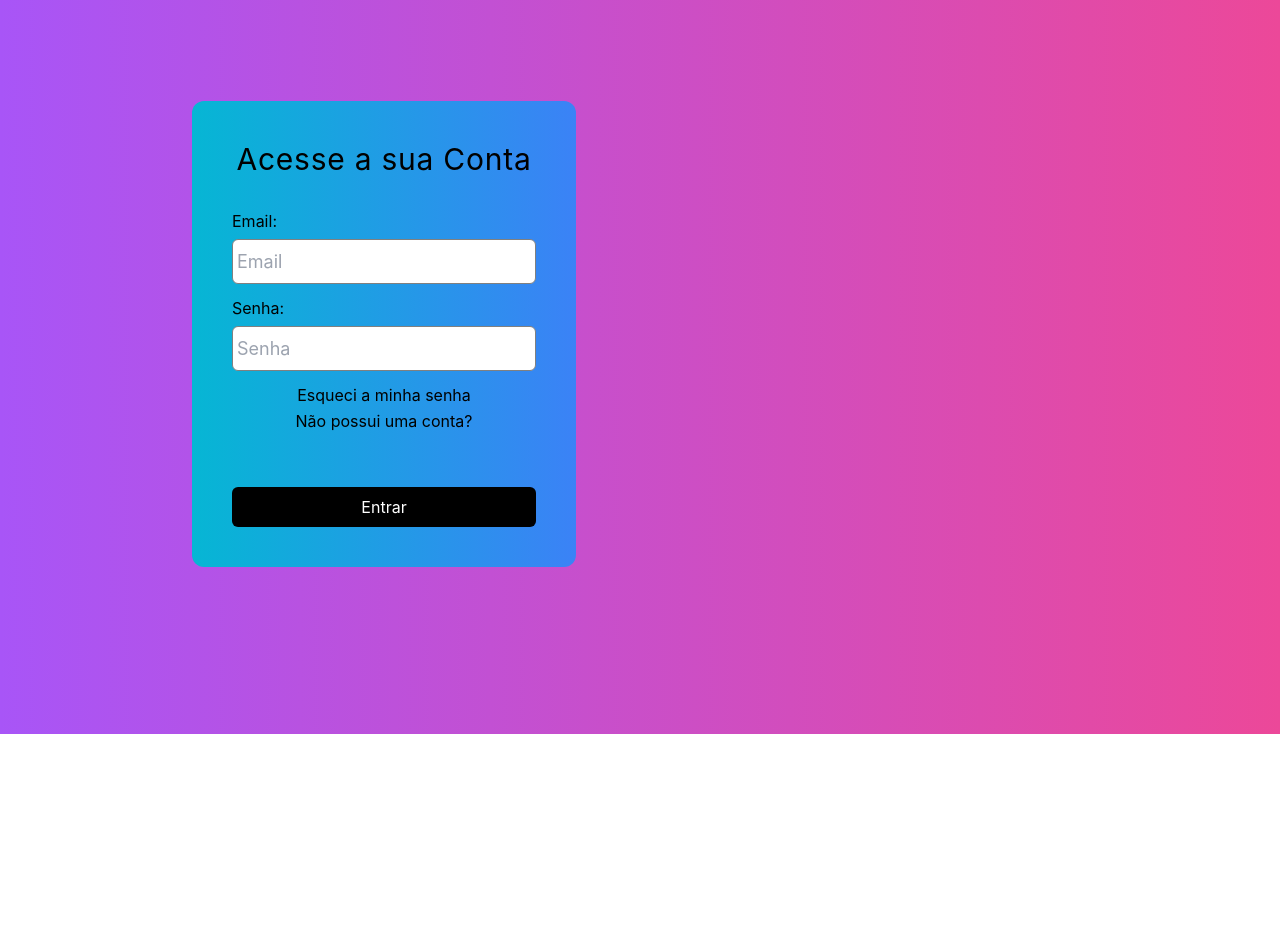
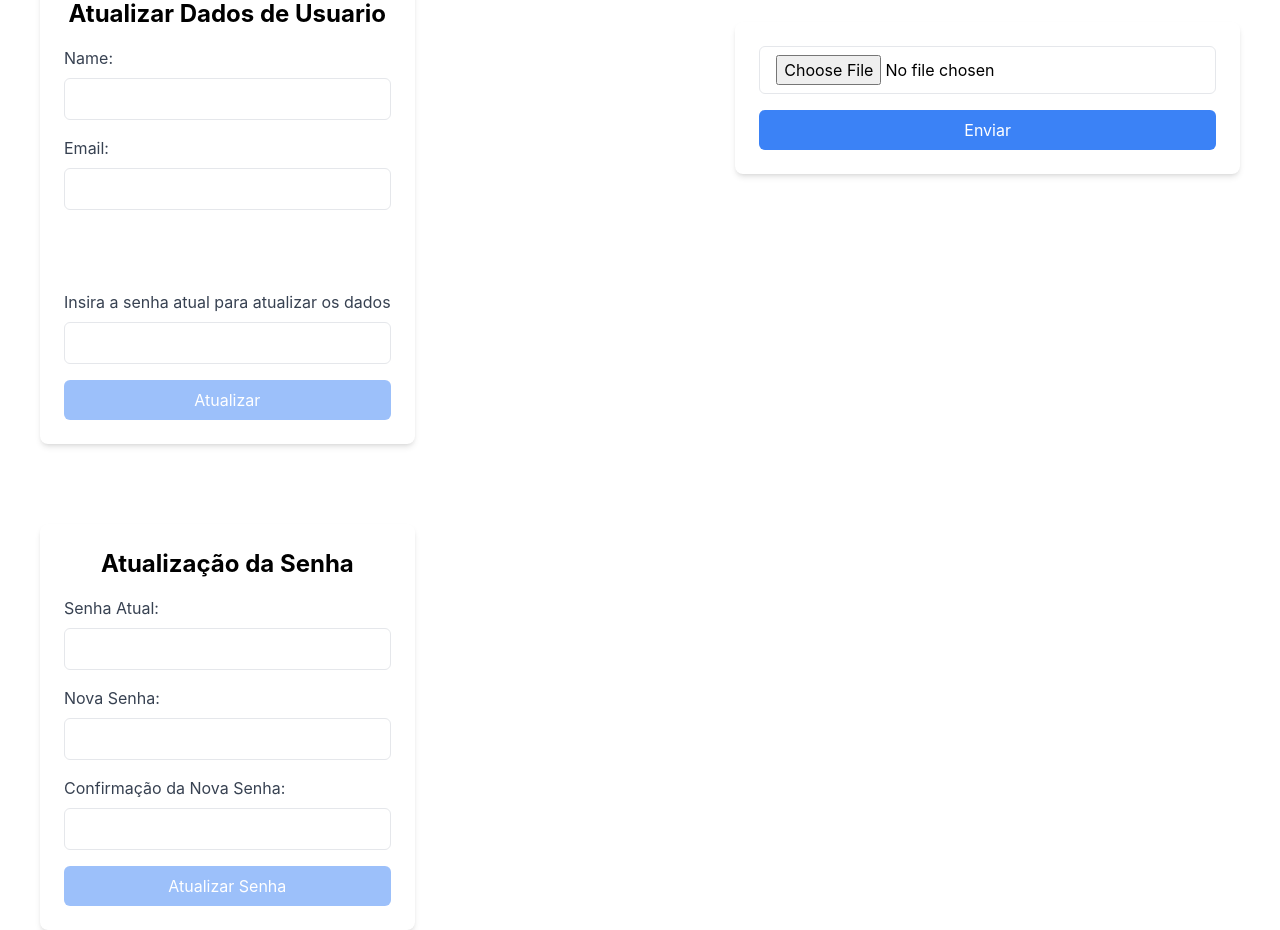
Before and after one commit to tcc-lucas-dafne/tcc-bank, a React (Create React App) app: page /user in a window 1280 px wide. Before the commit this address led to /login. Shown: the part 130-1060 px from the top of the page. Before the commit the page ends 864 px from the top, so only its background shows below. Built offline with nearby package versions, Linux system fonts and the light colour scheme; no server answers.

Commit message:
feat: atualizacao dados usuario. upload de documento
Co-authored-by: DafneM <moretti.dafne2@gmail.com>

```diff
--- a/src/App.css
+++ b/src/App.css
@@ -1,5 +1,6 @@
 .App {
   text-align: center;
+  min-height: 100vh;
 }
 
 .App-logo {
--- a/src/components/Navigation/index.tsx
+++ b/src/components/Navigation/index.tsx
@@ -1,9 +1,15 @@
 import { FontAwesomeIcon } from '@fortawesome/react-fontawesome';
 import { faBuildingColumns, faUser } from '@fortawesome/free-solid-svg-icons';
 import { useAppContext } from '../../context';
+import { useNavigate } from 'react-router-dom';
 
 const Navigation = () => {
   const { user } = useAppContext();
+  const navigate = useNavigate();
+
+  const redirectToUserConfigPage = () => {
+    navigate("/user");
+  };
 
   return (
     <div className='flex bg-stone-400 py-4 px-4 items-center justify-between'>
@@ -12,7 +18,7 @@ const Navigation = () => {
         <h1 className='text-xl font-bold'>MyBank</h1>
       </div>
       {user && (
-        <div>
+        <div className='cursor-pointer' onClick={redirectToUserConfigPage}>
           <FontAwesomeIcon icon={faUser} size="xl" />
           <span className='ml-2 text-md font-bold'>
             {user.name}
--- /dev/null
+++ b/src/pages/UserUpdate/index.tsx
@@ -0,0 +1,199 @@
+import { ChangeEvent, FormEvent, useEffect, useState } from "react";
+
+const UserUpdate = () => {
+  const [file, setFile] = useState<File | null>(null);
+
+  const [userData, setUserData] = useState({
+    name: '',
+    email: '',
+    password: '',
+  });
+
+  const [passwordData, setPasswordData] = useState({
+    currentPassword: '',
+    newPassword: '',
+    confirmNewPassword: '',
+  });
+
+  const [isUserDataValid, setIsUserDataValid] = useState<boolean>(false);
+  const [isPasswordDataValid, setIsPasswordDataValid] = useState<boolean>(false);
+
+  useEffect(() => {
+    const isUserDataFilled = userData.name && userData.email && userData.password;
+    setIsUserDataValid(!!isUserDataFilled);
+  }, [userData]);
+
+  useEffect(() => {
+    const isPasswordDataFilled = passwordData.currentPassword && passwordData.newPassword && passwordData.confirmNewPassword;
+    setIsPasswordDataValid(!!isPasswordDataFilled && (passwordData.newPassword === passwordData.confirmNewPassword));
+  }, [passwordData]);
+
+  const handleUserDataChange = (event: React.ChangeEvent<HTMLInputElement>) => {
+    const { name, value } = event.target;
+    setUserData({
+      ...userData,
+      [name]: value,
+    });
+  };
+
+  const handlePasswordDataChange = (event: React.ChangeEvent<HTMLInputElement>) => {
+    const { name, value } = event.target;
+    setPasswordData({
+      ...passwordData,
+      [name]: value,
+    });
+  };
+
+  const handleUserDataSubmit = (e: any) => {
+    e.preventDefault();
+    // TODO: Atualização usuario
+  };
+
+  const handlePasswordDataSubmit = (e: any) => {
+    e.preventDefault();
+    // TODO: Atualização de senha
+  };
+
+  const handleFileChange = (event: ChangeEvent<HTMLInputElement>) => {
+    if (event.target.files) {
+      setFile(event.target.files[0]);
+    }
+  };
+
+  const handleSubmit = async (event: FormEvent<HTMLFormElement>) => {
+    event.preventDefault();
+    if (!file) {
+      alert('Please select a file first!');
+      return;
+    }
+
+    const formData = new FormData();
+    formData.append('document', file);
+
+    try {
+      const response = await fetch('http://localhost:3000/upload-document', {
+        method: 'POST',
+        body: formData,
+      });
+      const data = await response.json();
+      alert(JSON.stringify(data));
+    } catch (error) {
+      alert('Error uploading file');
+    }
+  };
+
+  return (
+    <div className="flex justify-between mx-10">
+      <div className="max-w-lg mt-10">
+        <form onSubmit={handleUserDataSubmit} className="bg-white shadow-md rounded-lg p-6">
+          <h4 className="text-2xl font-bold mb-4">Atualizar Dados de Usuario</h4>
+          <div className="mb-4">
+            <label htmlFor="name" className="block text-gray-700 mb-2 text-left">Name:</label>
+            <input
+              type="text"
+              id="name"
+              name="name"
+              value={userData.name}
+              onChange={handleUserDataChange}
+              className="w-full px-4 py-2 border rounded-md focus:outline-none focus:ring-2 focus:ring-blue-500"
+            />
+          </div>
+          <div className="mb-4">
+            <label htmlFor="email" className="block text-gray-700 mb-2 text-left">Email:</label>
+            <input
+              type="email"
+              id="email"
+              name="email"
+              value={userData.email}
+              onChange={handleUserDataChange}
+              className="w-full px-4 py-2 border rounded-md focus:outline-none focus:ring-2 focus:ring-blue-500"
+            />
+          </div>
+          <div className="mt-20 mb-4">
+            <label htmlFor="password" className="block text-gray-700 mb-2">
+              Insira a senha atual para atualizar os dados
+            </label>
+            <input
+              type="password"
+              id="password"
+              name="password"
+              value={userData.password}
+              onChange={handleUserDataChange}
+              className="w-full px-4 py-2 border rounded-md focus:outline-none focus:ring-2 focus:ring-blue-500"
+            />
+          </div>
+          <button
+            type="submit"
+            className={`w-full px-4 py-2 bg-blue-500 text-white rounded-md ${!isUserDataValid && 'opacity-50 cursor-not-allowed'}`}
+            disabled={!isUserDataValid}
+          >
+            Atualizar
+          </button>
+        </form>
+
+        <form onSubmit={handlePasswordDataSubmit} className="mt-20 bg-white shadow-md rounded-lg p-6">
+          <h4 className="text-2xl font-bold mb-4">Atualização da Senha</h4>
+          <div className="mb-4">
+            <label htmlFor="currentPassword" className="block text-gray-700 mb-2 text-left">Senha Atual:</label>
+            <input
+              type="password"
+              id="currentPassword"
+              name="currentPassword"
+              value={passwordData.currentPassword}
+              onChange={handlePasswordDataChange}
+              className="w-full px-4 py-2 border rounded-md focus:outline-none focus:ring-2 focus:ring-blue-500"
+            />
+          </div>
+          <div className="mb-4">
+            <label htmlFor="newPassword" className="block text-gray-700 mb-2 text-left">Nova Senha:</label>
+            <input
+              type="password"
+              id="newPassword"
+              name="newPassword"
+              value={passwordData.newPassword}
+              onChange={handlePasswordDataChange}
+              className="w-full px-4 py-2 border rounded-md focus:outline-none focus:ring-2 focus:ring-blue-500"
+            />
+          </div>
+          <div className="mb-4">
+            <label htmlFor="confirmNewPassword" className="block text-gray-700 mb-2 text-left">Confirmação da Nova Senha:</label>
+            <input
+              type="password"
+              id="confirmNewPassword"
+              name="confirmNewPassword"
+              value={passwordData.confirmNewPassword}
+              onChange={handlePasswordDataChange}
+              className="w-full px-4 py-2 border rounded-md focus:outline-none focus:ring-2 focus:ring-blue-500"
+            />
+          </div>
+          <button
+            type="submit"
+            className={`w-full px-4 py-2 bg-blue-500 text-white rounded-md ${!isPasswordDataValid && 'opacity-50 cursor-not-allowed'}`}
+            disabled={!isPasswordDataValid}
+          >
+            Atualizar Senha
+          </button>
+        </form>
+      </div>
+
+      <div className="max-w-lg mt-10">
+        <h1 className="text-2xl font-bold mb-4">Envio de documento</h1>
+        <form onSubmit={handleSubmit} className="bg-white shadow-md rounded-lg p-6">
+          <input
+            type="file"
+            onChange={handleFileChange}
+            className="w-full px-4 py-2 mb-4 border rounded-md focus:outline-none focus:ring-2 focus:ring-blue-500"
+          />
+          <button
+            type="submit"
+            className="w-full px-4 py-2 bg-blue-500 text-white rounded-md"
+          >
+            Enviar
+          </button>
+        </form>
+      </div>
+    </div>
+  )
+};
+
+export default UserUpdate;
--- a/src/routes.tsx
+++ b/src/routes.tsx
@@ -5,6 +5,7 @@ import Login from './pages/Login';
 import Navigation from './components/Navigation';
 import { useAppContext } from './context';
 import Loading from './components/Loading';
+import UserUpdate from './pages/UserUpdate';
 
 const AppRoutes = () => {
   const { user } = useAppContext();
@@ -16,14 +17,15 @@ const AppRoutes = () => {
   const isAuthenticated: boolean = !!user;
 
   return (
-    <div>
+    <>
       <Navigation />
       <Routes>
         <Route path="/" element={isAuthenticated ? <Home /> : <Navigate to="login" replace />} />
         <Route path="/login" element={isAuthenticated ? <Navigate to="/" replace /> : <Login />} />
+        <Route path="/user" element={<UserUpdate />} />
         <Route path="*" element={<Navigate to="/login" />} />
       </Routes>
-    </div>
+    </>
   )
 }
 
```
